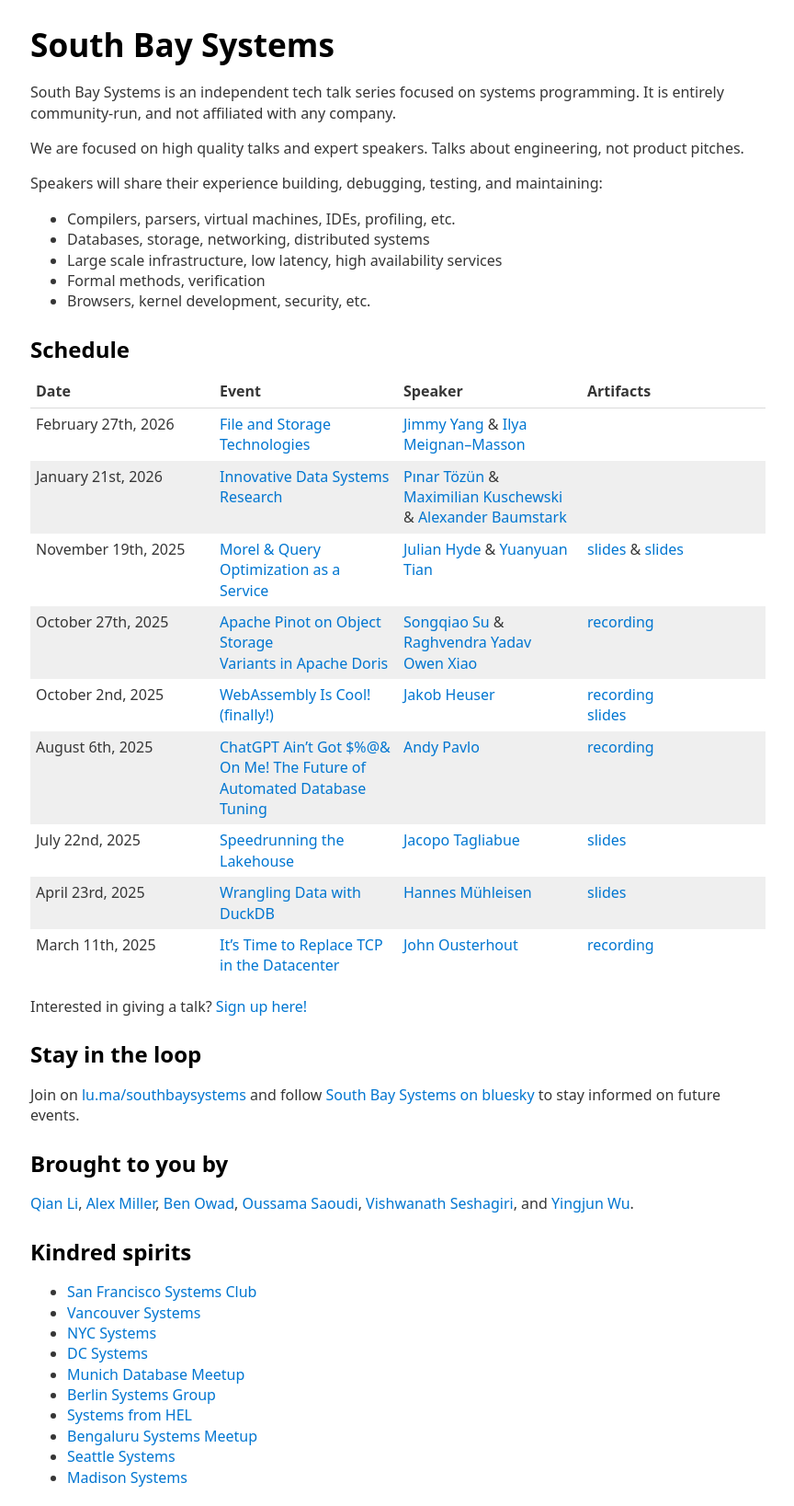
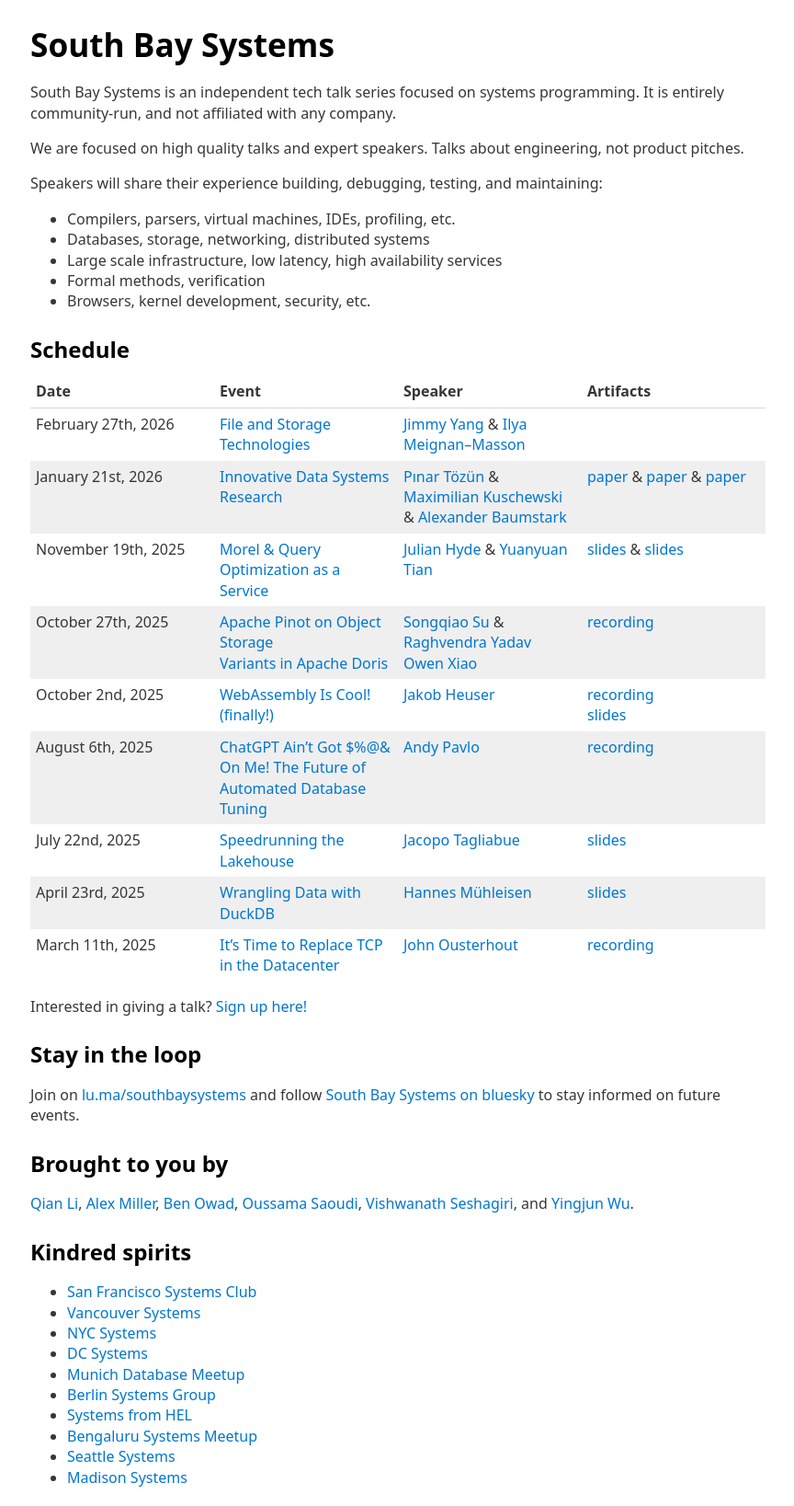
Before and after one commit to thisismiller/southbaysystems.xyz, a Jekyll site: the page built from index.markdown, in a window 1280 px wide. Shown: the whole page at 92% size, without its empty margins (207-1071 px from the left). Built offline with Jekyll 4.4.1, drawn with Linux system fonts in a browser that asks for light colours.

Commit message:
Just use the papers as the artifacts from cidr talks

```diff
--- a/index.markdown
+++ b/index.markdown
@@ -22,7 +22,7 @@
 | Date | Event | Speaker | Artifacts |
 | --- | --- | --- | --- |
 | February 27th, 2026 | [File and Storage Technologies](https://luma.com/oqu0l8st) | [Jimmy Yang](https://www.linkedin.com/in/jimmy-yang-6a7a0b12/) & [Ilya Meignan--Masson](https://ilya-meignan--masson.me/) | |
-| January 21st, 2026 | [Innovative Data Systems Research](https://luma.com/8a54z94d) | [Pınar Tözün](https://www.pinartozun.com/) & [Maximilian Kuschewski](https://www.cs.cit.tum.de/dis/team/maximilian-kuschewski/) & [Alexander Baumstark](https://www.linkedin.com/in/alexander-baumstark-abc123/) | |
+| January 21st, 2026 | [Innovative Data Systems Research](https://luma.com/8a54z94d) | [Pınar Tözün](https://www.pinartozun.com/) & [Maximilian Kuschewski](https://www.cs.cit.tum.de/dis/team/maximilian-kuschewski/) & [Alexander Baumstark](https://www.linkedin.com/in/alexander-baumstark-abc123/) | [paper](https://vldb.org/cidrdb/papers/2026/p6-houlborg.pdf) & [paper](https://www.cs.cit.tum.de/fileadmin/w00cfj/dis/papers/umami.pdf) & [paper](https://vldb.org/cidrdb/papers/2026/p24-baumstark.pdf) |
 | November 19th, 2025 | [Morel & Query Optimization as a Service](https://luma.com/xygolo9c) | [Julian Hyde](https://www.linkedin.com/in/julianhyde) & [Yuanyuan Tian](https://humming80.github.io/) | [slides](/files/Morel.pdf) & [slides](/files/QueryOptimizationAsAService.pdf) |
 | October 27th, 2025| [Apache Pinot on Object Storage](https://luma.com/9o6bahgc) <br /> [Variants in Apache Doris](https://luma.com/9o6bahgc) | [Songqiao Su](https://www.linkedin.com/in/songqiao-su-78516471/) & [Raghvendra Yadav](https://www.linkedin.com/in/raghvendra-yadav-b996a520/) <br /> [Owen Xiao](https://www.linkedin.com/in/owen-xiao/) | [recording](https://youtu.be/f1bz3efUJpM) |
 | October 2nd, 2025 | [WebAssembly Is Cool! (finally!)](https://luma.com/p3mibf27) | [Jakob Heuser](https://www.linkedin.com/in/jakobheuser/) | [recording](https://www.twitch.tv/videos/2584553684) <br /> [slides](/files/WebAssemblyIsCool.pdf) |
```
